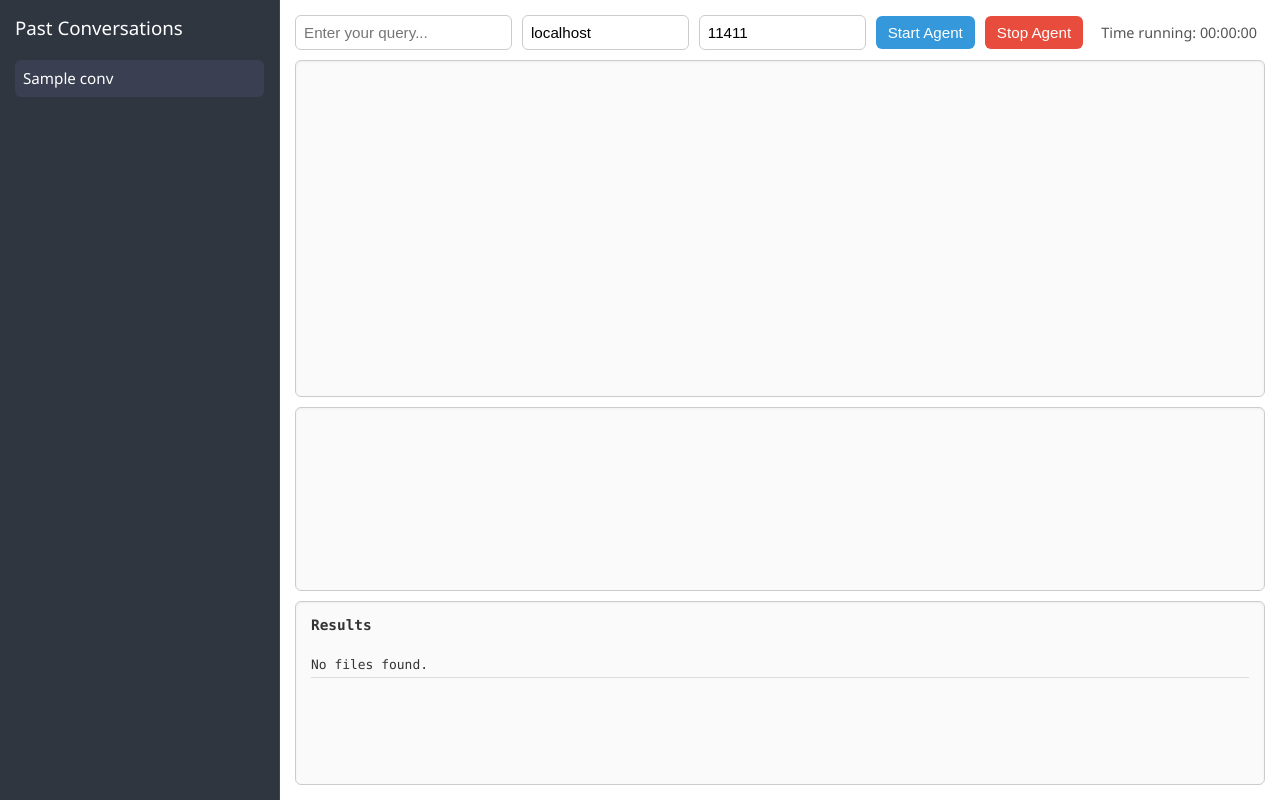
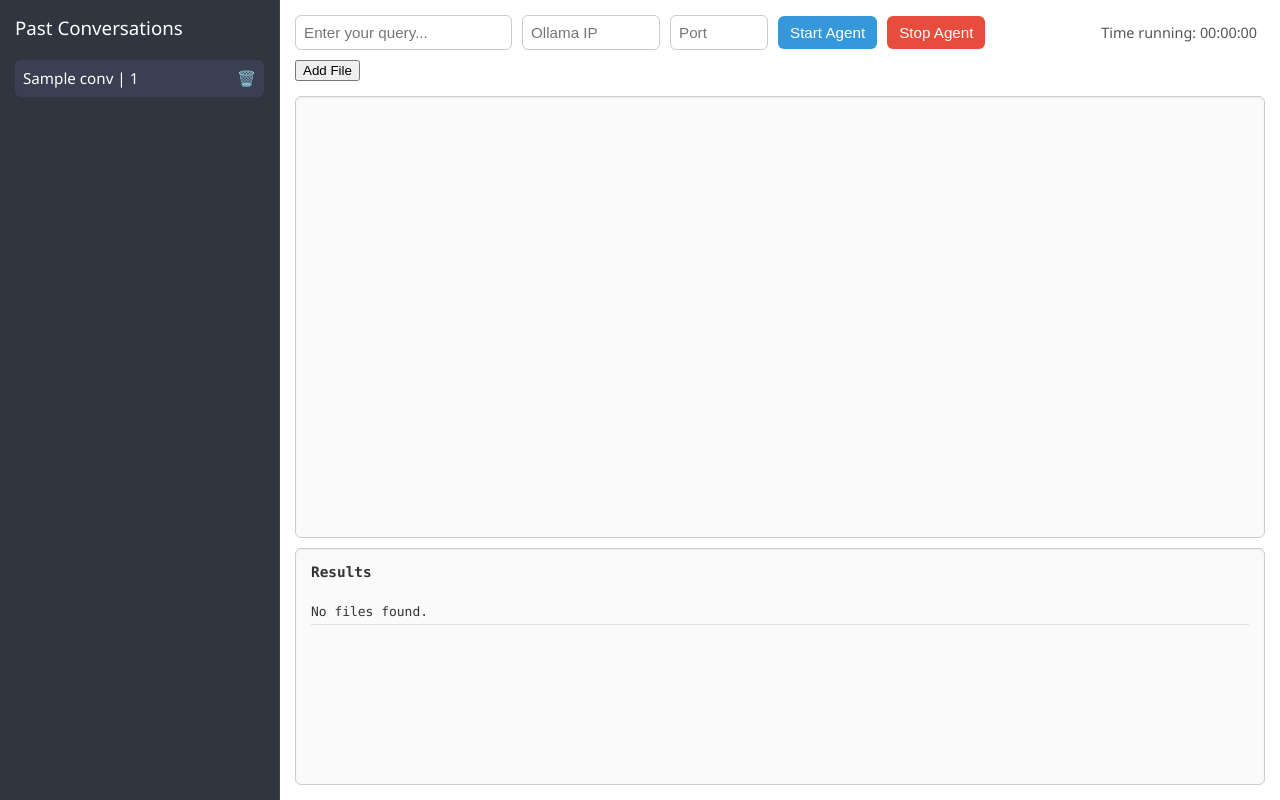
Before and after one commit to Next-Physics/nextcircuit, a Flask app: template templates/index.html in a window 1280 px wide. Run offline with Flask 3, Linux system fonts and the light colour scheme; the template is opened without the code that fills it: most values are stand-ins (such as "Sample title", 1, 10 or a date in 2020); data that the repository does not hold is empty.

Commit message:
Add argument parsing and enhance conversation retrieval functionality

```diff
--- a/app.py
+++ b/app.py
@@ -9,7 +9,6 @@ app = Flask(__name__)
 DB_PATH = 'db/main.db'
 RESULTS_DIR = 'results'
 
-# Global reference to the running process
 running_process = None
 
 def get_conversations():
@@ -17,15 +16,17 @@ def get_conversations():
         return []
     conn = sqlite3.connect(DB_PATH)
     cursor = conn.cursor()
-    cursor.execute("SELECT chain_title, history, chain_last_modified FROM chains ORDER BY chain_last_modified DESC")
+    # Include id in the select
+    cursor.execute("SELECT id, chain_title, history, chain_last_modified FROM chains ORDER BY chain_last_modified DESC")
     rows = cursor.fetchall()
     conn.close()
     conversations = []
     for r in rows:
         conversations.append({
-            'title': r[0],
-            'history': r[1],
-            'last_modified': r[2]
+            'id': r[0],
+            'title': r[1],
+            'history': r[2],
+            'last_modified': r[3]
         })
     return conversations
 
@@ -36,40 +37,54 @@ def index():
 
 @app.route('/get_conversation', methods=['POST'])
 def get_conversation():
-    title = request.form.get('title', '')
+    id = request.form.get('id', '')
     if not os.path.exists(DB_PATH):
         return jsonify({'history': ''})
     conn = sqlite3.connect(DB_PATH)
     cursor = conn.cursor()
-    cursor.execute("SELECT history FROM chains WHERE chain_title = ?", (title,))
+    cursor.execute("SELECT history FROM chains WHERE id = ?", (id,))
     row = cursor.fetchone()
     conn.close()
     if row:
         return jsonify({'history': row[0]})
     return jsonify({'history': ''})
 
+@app.route('/delete_conversation', methods=['POST'])
+def delete_conversation():
+    id = request.form.get('id', '')
+    if not id:
+        return jsonify({'status': 'error', 'message': 'No id provided'})
+    if not os.path.exists(DB_PATH):
+        return jsonify({'status': 'error', 'message': 'Database not found'})
+
+    conn = sqlite3.connect(DB_PATH)
+    cursor = conn.cursor()
+    cursor.execute("DELETE FROM chains WHERE id = ?", (id,))
+    conn.commit()
+    conn.close()
+
+    return jsonify({'status': 'deleted'})
+
 @app.route('/run_agent')
 def run_agent():
     user_query = request.args.get('user_query', '')
     ollama_ip = request.args.get('ollama_ip', 'localhost')
     ollama_port = request.args.get('ollama_port', '11411')
+    attached_files_json = request.args.get('attached_files', '[]')
 
     global running_process
 
-    # Set up a separate process group so we can kill all children together.
-    # For UNIX:
     preexec = None
     creationflags = 0
 
     if os.name == 'posix':
-        # On UNIX, setsid creates a new process group.
         preexec = os.setsid
     elif os.name == 'nt':
-        # On Windows, CREATE_NEW_PROCESS_GROUP creates a new process group.
+        import subprocess
         creationflags = subprocess.CREATE_NEW_PROCESS_GROUP
 
     running_process = subprocess.Popen(
-        ['python', 'main.py', '--query', user_query, '--ip', ollama_ip, '--port', ollama_port],
+        ['python', 'main.py', '--query', user_query, '--ip', ollama_ip, '--port', ollama_port, '--attached_files', attached_files_json],
         stdout=subprocess.PIPE,
         stderr=subprocess.STDOUT,
         text=True,
@@ -89,12 +104,9 @@ def run_agent():
 def stop_agent():
     global running_process
     if running_process and running_process.poll() is None:
-        # Process is still running, kill it
         if os.name == 'posix':
-            # UNIX
             os.killpg(os.getpgid(running_process.pid), signal.SIGTERM)
         else:
-            # Windows
             running_process.terminate()
         running_process = None
         return jsonify({"status": "stopped"})
--- a/funcs/initialization.py
+++ b/funcs/initialization.py
@@ -46,6 +46,8 @@ def setup_dbs():
                  chain_title TEXT,
                  user_query TEXT,
                  plan TEXT,
+                 curret_step TEXT,
+                 attached_files TEXT,
                  proof_of_achievement TEXT,
                  detected_hardware TEXT,
                  detected_os TEXT,
--- a/templates/index.html
+++ b/templates/index.html
@@ -46,23 +45,38 @@
     font-weight: 500;
   }
 
-  .conversation-title {
-    cursor: pointer;
+  .conversation-item {
+    display: flex;
+    align-items: center;
+    justify-content: space-between;
+    background: #3a4052;
+    border-radius: 6px;
+    padding: 8px;
     margin-bottom: 10px;
-    padding: 8px;
-    border-radius: 6px;
-    background: #3a4052;
     transition: background 0.2s;
     font-size: 0.95em;
     line-height: 1.4em;
     word-wrap: break-word;
   }
 
-  .conversation-title:hover {
+  .conversation-item:hover {
     background: #4b5163;
   }
 
-  /* Main Content */
+  .conversation-title {
+    cursor: pointer;
+    flex: 1;
+  }
+
+  .delete-conversation {
+    cursor: pointer;
+    margin-left: 10px;
+  }
+
+  .delete-conversation:hover {
+    opacity: 0.8;
+  }
+
   .main {
     display: flex;
     flex-direction: column;
@@ -83,7 +97,6 @@
     padding: 8px;
     border: 1px solid #ccc;
     border-radius: 6px;
-    flex: 1;
     font-size: 0.95em;
   }
 
@@ -107,6 +120,56 @@
     color: #555;
     margin-left: auto;
     padding: 0 8px;
+    white-space: nowrap;
+  }
+
+  .top-bar button.stop-button {
+    background: #e74c3c;
+  }
+  .top-bar button.stop-button:hover {
+    background: #c0392b;
+  }
+
+  .file-attachments {
+    margin-bottom: 10px;
+    display: flex;
+    flex-direction: column;
+    gap: 5px;
+  }
+
+  .file-attachments-header {
+    display: flex;
+    align-items: center;
+    gap: 10px;
+  }
+
+  .file-item {
+    display: flex;
+    align-items: center;
+    gap: 10px;
+    background: #fafafa;
+    border: 1px solid #ccc;
+    border-radius: 6px;
+    padding: 10px;
+    font-size: 0.9em;
+  }
+
+  .file-item input[type="text"] {
+    flex: 1;
+    border: 1px solid #ccc;
+    border-radius: 4px;
+    padding: 4px;
+    font-size: 0.9em;
+  }
+
+  .file-item .remove-file {
+    cursor: pointer;
+    background: #e74c3c;
+    color: #fff;
+    border: none;
+    border-radius: 4px;
+    padding: 4px 8px;
+    font-size: 0.8em;
   }
 
   .split-view {
@@ -117,22 +180,8 @@
     gap: 10px;
   }
 
-  /* We'll have three sections: output-area, conversation-history, results-box */
   .output-area {
     flex: 2;
-    background: #fafafa;
-    border: 1px solid #ccc;
-    padding: 15px;
-    border-radius: 6px;
-    overflow-y: auto;
-    white-space: pre-wrap;
-    font-family: Consolas, "Courier New", monospace;
-    font-size: 0.9em;
-    box-shadow: inset 0 1px 3px rgba(0,0,0,0.05);
-  }
-
-  .conversation-history {
-    flex: 1;
     background: #fafafa;
     border: 1px solid #ccc;
     padding: 15px;
@@ -173,21 +222,18 @@
     word-wrap: break-word;
   }
 
-  /* Scrollbars */
-  .output-area, .conversation-history, .results-box, .sidebar {
+  .output-area, .results-box, .sidebar {
     scrollbar-width: thin;
     scrollbar-color: #ccc #f0f0f0;
   }
 
   .output-area::-webkit-scrollbar,
-  .conversation-history::-webkit-scrollbar,
   .results-box::-webkit-scrollbar,
   .sidebar::-webkit-scrollbar {
     width: 8px;
   }
 
   .output-area::-webkit-scrollbar-thumb,
-  .conversation-history::-webkit-scrollbar-thumb,
   .results-box::-webkit-scrollbar-thumb,
   .sidebar::-webkit-scrollbar-thumb {
     background: #ccc;
@@ -195,7 +241,6 @@
   }
 
   .output-area::-webkit-scrollbar-track,
-  .conversation-history::-webkit-scrollbar-track,
   .results-box::-webkit-scrollbar-track,
   .sidebar::-webkit-scrollbar-track {
     background: #f0f0f0;
@@ -233,8 +323,11 @@
       <h3>Past Conversations</h3>
       {% if conversations %}
         {% for conv in conversations %}
-          <div class="conversation-title" onclick="loadConversation('{{ conv.title }}')">
-            {{ conv.title }}
+          <div class="conversation-item" data-chain-id="{{ conv.id }}">
+            <div class="conversation-title" onclick="loadConversation('{{ conv.id }}')">
+              {{ conv.title }} | {{ conv.id }}
+            </div>
+            <div class="delete-conversation" onclick="promptDeleteConversation(event, '{{ conv.id }}')">🗑️</div>
           </div>
         {% endfor %}
       {% else %}
@@ -244,15 +337,23 @@
     <div class="main">
       <div class="top-bar">
         <input type="text" id="user_query" placeholder="Enter your query...">
-        <input type="text" id="ollama_ip" placeholder="Ollama IP" value="localhost" style="width:120px;">
-        <input type="text" id="ollama_port" placeholder="Port" value="11411" style="width:80px;">
+        <input type="text" id="ollama_ip" placeholder="Ollama IP" style="width:120px;">
+        <input type="text" id="ollama_port" placeholder="Port" style="width:80px;">
         <button onclick="startAgent()">Start Agent</button>
         <button class="stop-button" onclick="stopAgent()">Stop Agent</button>
         <div class="timer">Time running: <span id="timer_value">00:00:00</span></div>
       </div>
+
+      <div class="file-attachments">
+        <div class="file-attachments-header">
+          <button onclick="triggerFileSelect()">Add File</button>
+          <input type="file" id="file_input" style="display:none;" onchange="handleFileSelection(event)">
+        </div>
+        <div id="attached_files_container"></div>
+      </div>
+
       <div class="split-view">
         <div class="output-area" id="output_area"></div>
-        <div class="conversation-history" id="conversation_history"></div>
         <div class="results-box">
           <h4>Results</h4>
           <ul class="results-list" id="results_list"></ul>
@@ -261,31 +362,103 @@
     </div>
   </div>
 
+  <!-- Custom Modal for Delete Confirmation -->
+  <div class="modal-overlay" id="delete_modal">
+    <div class="modal-box">
+      <h4>Delete Conversation?</h4>
+      <p>Are you sure you want to delete this conversation?</p>
+      <div class="modal-actions">
+        <button class="cancel-btn" onclick="closeDeleteModal()">Cancel</button>
+        <button class="delete-btn" onclick="deleteConversationConfirmed()">Delete</button>
+      </div>
+    </div>
+  </div>
+
   <script>
     let eventSource = null;
     let timerInterval = null;
     let startTime = null;
+    let attachedFiles = [];
+    let chainIdToDelete = null; // Store id temporarily for modal confirmation
+
+    document.addEventListener("DOMContentLoaded", function() {
+      const savedIp = localStorage.getItem('ollama_ip');
+      const savedPort = localStorage.getItem('ollama_port');
+      if (savedIp) document.getElementById('ollama_ip').value = savedIp;
+      if (savedPort) document.getElementById('ollama_port').value = savedPort;
+    });
+
+    function triggerFileSelect() {
+      document.getElementById('file_input').click();
+    }
+
+    function handleFileSelection(event) {
+      const file = event.target.files[0];
+      if (file) {
+        const fileId = 'file_' + Date.now();
+        attachedFiles.push({id: fileId, name: file.name, description: ''});
+        renderAttachedFiles();
+      }
+      event.target.value = "";
+    }
+
+    function renderAttachedFiles() {
+      const container = document.getElementById('attached_files_container');
+      container.innerHTML = "";
+      attachedFiles.forEach(fileObj => {
+        const div = document.createElement('div');
+        div.className = 'file-item';
+
+        const fileNameSpan = document.createElement('span');
+        fileNameSpan.textContent = fileObj.name;
+
+        const descInput = document.createElement('input');
+        descInput.type = 'text';
+        descInput.placeholder = 'Description (optional)';
+        descInput.value = fileObj.description;
+        descInput.oninput = () => fileObj.description = descInput.value;
+
+        const removeBtn = document.createElement('button');
+        removeBtn.textContent = 'Remove';
+        removeBtn.className = 'remove-file';
+        removeBtn.onclick = () => {
+          attachedFiles = attachedFiles.filter(f => f.id !== fileObj.id);
+          renderAttachedFiles();
+        };
+
+        div.appendChild(fileNameSpan);
+        div.appendChild(descInput);
+        div.appendChild(removeBtn);
+
+        container.appendChild(div);
+      });
+    }
 
     function startAgent() {
-      // Close any previous stream
       if (eventSource) eventSource.close();
 
-      // Reset timer
+      const ip = document.getElementById("ollama_ip").value;
+      const port = document.getElementById("ollama_port").value;
+      localStorage.setItem('ollama_ip', ip);
+      localStorage.setItem('ollama_port', port);
+
       startTime = Date.now();
       if (timerInterval) clearInterval(timerInterval);
       updateTimer();
       timerInterval = setInterval(updateTimer, 1000);
 
       const query = document.getElementById("user_query").value;
-      const ip = document.getElementById("ollama_ip").value;
-      const port = document.getElementById("ollama_port").value;
 
       document.getElementById("output_area").textContent = "Starting agent...\n";
+
+      const filesData = attachedFiles.map(f => ({name: f.name, description: f.description || ''}));
+      const filesJson = JSON.stringify(filesData);
 
       const params = new URLSearchParams({
         user_query: query,
         ollama_ip: ip,
-        ollama_port: port
+        ollama_port: port,
+        attached_files: filesJson
       }).toString();
 
       eventSource = new EventSource("/run_agent?" + params, { withCredentials: true });
@@ -327,15 +500,52 @@
       });
     }
 
-    function loadConversation(title) {
+    function loadConversation(id) {
       fetch("/get_conversation", {
         method: "POST",
         headers: {'Content-Type': 'application/x-www-form-urlencoded'},
-        body: new URLSearchParams({title: title})
+        body: new URLSearchParams({id: id})
       })
       .then(response => response.json())
       .then(data => {
-        document.getElementById("conversation_history").textContent = data.history || "No history found.";
+        document.getElementById("output_area").textContent = data.history || "No history found.";
+      });
+    }
+
+    function promptDeleteConversation(event, id) {
+      event.stopPropagation();
+      chainIdToDelete = id;
+      openDeleteModal();
+    }
+
+    function openDeleteModal() {
+      const modal = document.getElementById('delete_modal');
+      modal.classList.add('active');
+    }
+
+    function closeDeleteModal() {
+      const modal = document.getElementById('delete_modal');
+      modal.classList.remove('active');
+      chainIdToDelete = null;
+    }
+
+    function deleteConversationConfirmed() {
+      if (!chainIdToDelete) return;
+      fetch("/delete_conversation", {
+        method: "POST",
+        headers: {'Content-Type': 'application/x-www-form-urlencoded'},
+        body: new URLSearchParams({id: chainIdToDelete})
+      })
+      .then(res => res.json())
+      .then(data => {
+        if (data.status === "deleted") {
+          const item = document.querySelector(`.conversation-item[data-chain-id='${chainIdToDelete}']`);
+          if (item) item.remove();
+        }
+        closeDeleteModal();
+      })
+      .catch(() => {
+        closeDeleteModal();
       });
     }
 
```
Also changed, not shown: other parts of templates/index.html (+51 -9 lines), main.py (+22 -8 lines).
